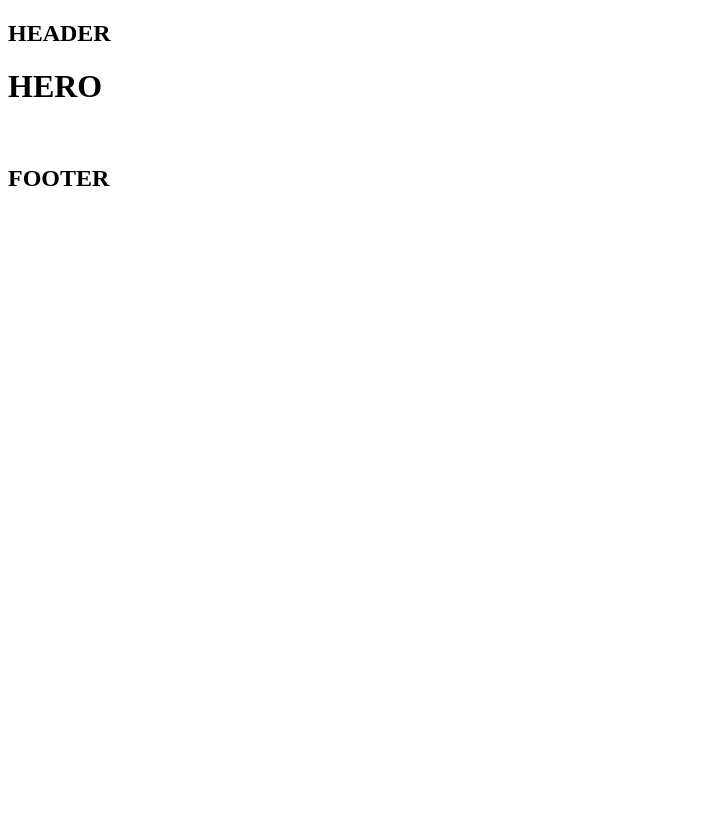
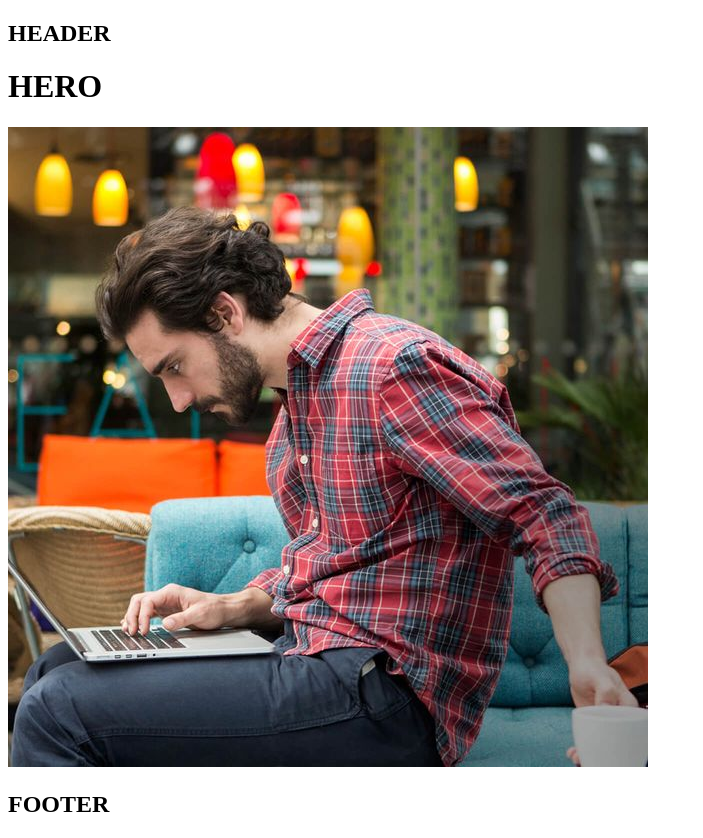
Before and after one commit to Yurii-Yevsiukov/cloud-flex, a plain HTML site: page index.html in a window 1280 px wide. Shown: the whole page, without its empty margins (0-703 px from the left). Before the commit the page ends 800 px from the top, so only its background shows below. Drawn offline with Linux system fonts and the light colour scheme.

Commit message:
Deploying to gh-pages from @ Yurii-Yevsiukov/cloud-flex@04003364341cc90f923b52b86770906734564f2d 🚀

```diff
--- a/index.html
+++ b/index.html
@@ -1 +1 @@
-<!DOCTYPE html><html lang="en"><head><meta charset="utf-8"><meta name="viewport" content="width=device-width, initial-scale=1.0"><title>Page title</title><link rel="stylesheet" href="/parcel-template/cloud-flex.3a2d73ec.css"><script type="module" src="/parcel-template/cloud-flex.0eff8b2c.js"></script><script src="/parcel-template/cloud-flex.c4b2ae97.js" nomodule defer></script></head><body> <h2>HEADER</h2> <main> <h1>HERO</h1> <img src="/parcel-template/first.ac39f57b.jpeg" alt> </main> <h2>FOOTER</h2> </body></html>
+<!DOCTYPE html><html lang="en"><head><meta charset="utf-8"><meta name="viewport" content="width=device-width, initial-scale=1.0"><title>Page title</title><link rel="stylesheet" href="/cloud-flex/cloud-flex.3a2d73ec.css"><script type="module" src="/cloud-flex/cloud-flex.0eff8b2c.js"></script><script src="/cloud-flex/cloud-flex.c4b2ae97.js" nomodule defer></script></head><body> <h2>HEADER</h2> <main> <h1>HERO</h1> <img src="/cloud-flex/first.ac39f57b.jpeg" alt> </main> <h2>FOOTER</h2> </body></html>
```
